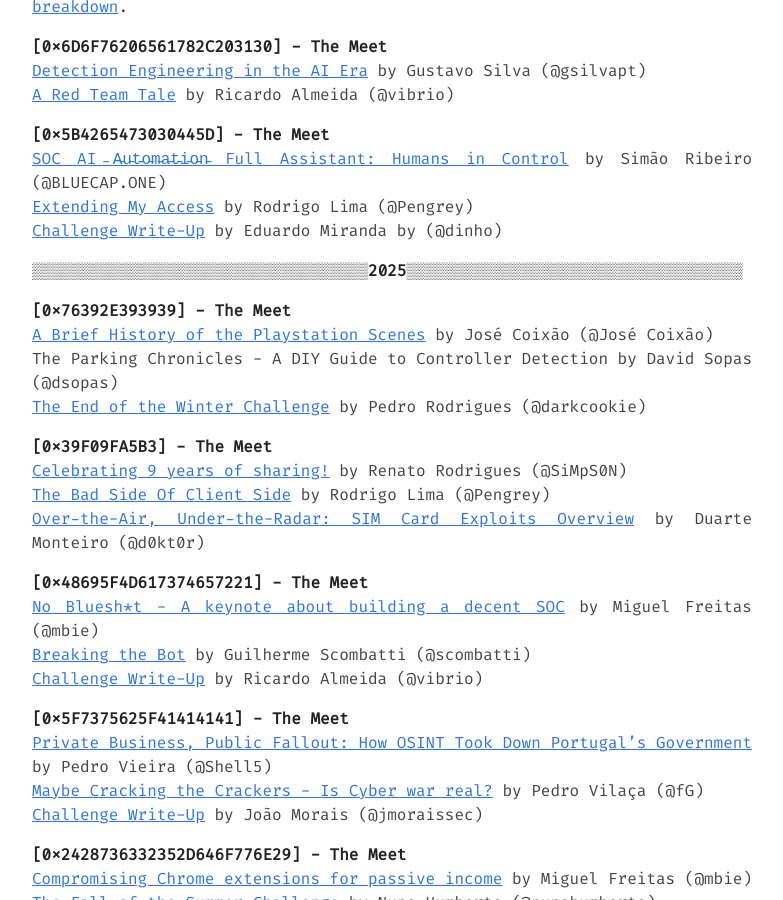
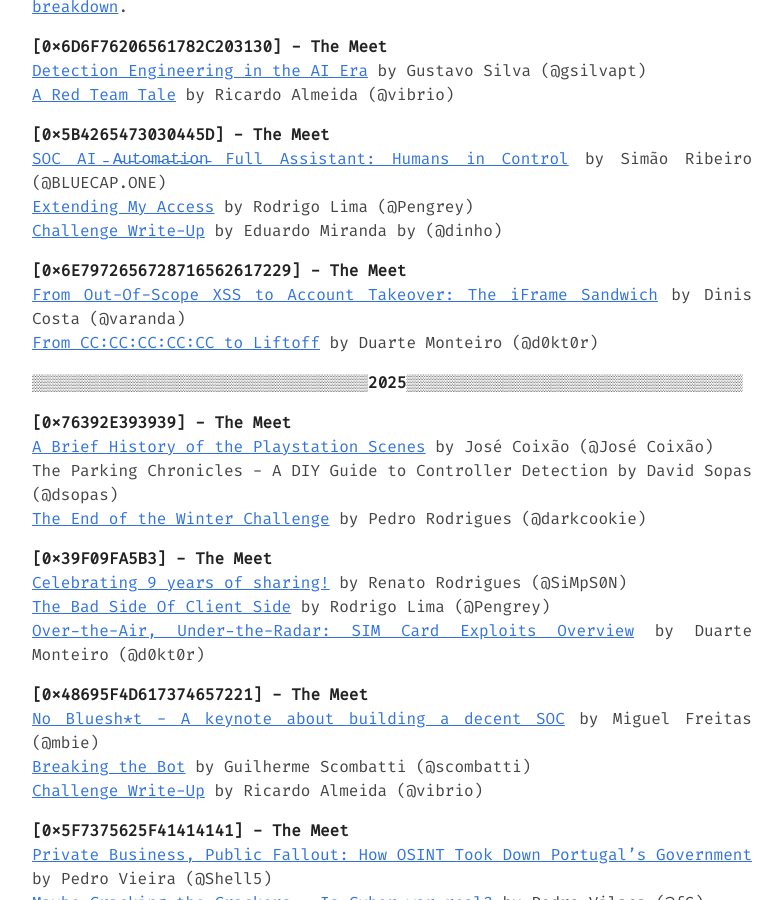
Before and after one commit to 0xOPOSEC/0xOPOSEC.github.io, a Jekyll site: the page built from talks.md, in a window 1280 px wide and 900 px high, scrolled down 549 px. Shown: the whole window, without its empty margins (248-1031 px from the left). Built offline with Jekyll 4.4.1, drawn with Linux system fonts in a browser that asks for light colours.

Commit message:
0x6E7972656728716562617229 Materials Update

```diff
--- a/talks.md
+++ b/talks.md
@@ -28,6 +28,11 @@ This page serves as a repository for all presentations from the Community.
 [SOC AI ̵A̵u̵t̵o̵m̵a̵t̵i̵o̵n̵ Full Assistant: Humans in Control](https://www.dropbox.com/scl/fi/yhbh9g1s0hmkyzvj1v806/SOC-AI-A-u-t-o-m-a-t-i-o-n-Full-Assistant-Humans-in-Control-by-Sim-o-Ribeiro-BLUECAP.-ONE.pdf?rlkey=dit2gp5jpj62vsyurnkohjmpw&st=1swmuipk&dl=1) by Simão Ribeiro (@BLUECAP.ONE)
 [Extending My Access](https://www.dropbox.com/scl/fi/pyjs1aynhqtzkx6351t4z/Extending-My-Access-by-Rodrigo-Lima-Pengrey.pdf?rlkey=xu4m2pd0frfiw701848zx55r3&st=wiwgmsjj&dl=1) by Rodrigo Lima (@Pengrey)
 [Challenge Write-Up](https://www.dropbox.com/scl/fi/6ovjd7m9x506yjq4j9ai0/Challenge-Write-up-by-Eduardo-Miranda-dinho.pdf?rlkey=zrr43f82xxbuqz6psyqfgqjd8&st=j88baewc&dl=1) by Eduardo Miranda by (@dinho)
+
+**\[0x6E7972656728716562617229\] - The Meet**
+[From Out-Of-Scope XSS to Account Takeover: The iFrame Sandwich](https://www.dropbox.com/scl/fi/a68es0a0melh2zhz4hswz/From-Out-Of-Scope-XSS-to-Account-Takeover-The-iFrame-Sandwich-by-Dinis-Costa-varanda.pdf?rlkey=psn8nkeqixhrs28pyso57cqz3&st=6u6bxnic&dl=1) by Dinis Costa (@varanda)
+[From CC:CC:CC:CC:CC to Liftoff](https://www.dropbox.com/scl/fi/20eopxe6xh6t2rx9ye8yk/From-CC_CC_CC_CC_CC-to-Liftoff-by-Duarte-Monteiro-d0kt0r.pdf?rlkey=j6ztkbfoxtf94l9i71xva5rzn&st=p15h002c&dl=1) by Duarte Monteiro (@d0kt0r)
+
 
 ▒▒▒▒▒▒▒▒▒▒▒▒▒▒▒▒▒▒▒▒▒▒▒▒▒▒▒▒▒▒▒▒▒▒▒**2025**▒▒▒▒▒▒▒▒▒▒▒▒▒▒▒▒▒▒▒▒▒▒▒▒▒▒▒▒▒▒▒▒▒▒▒
 
```
